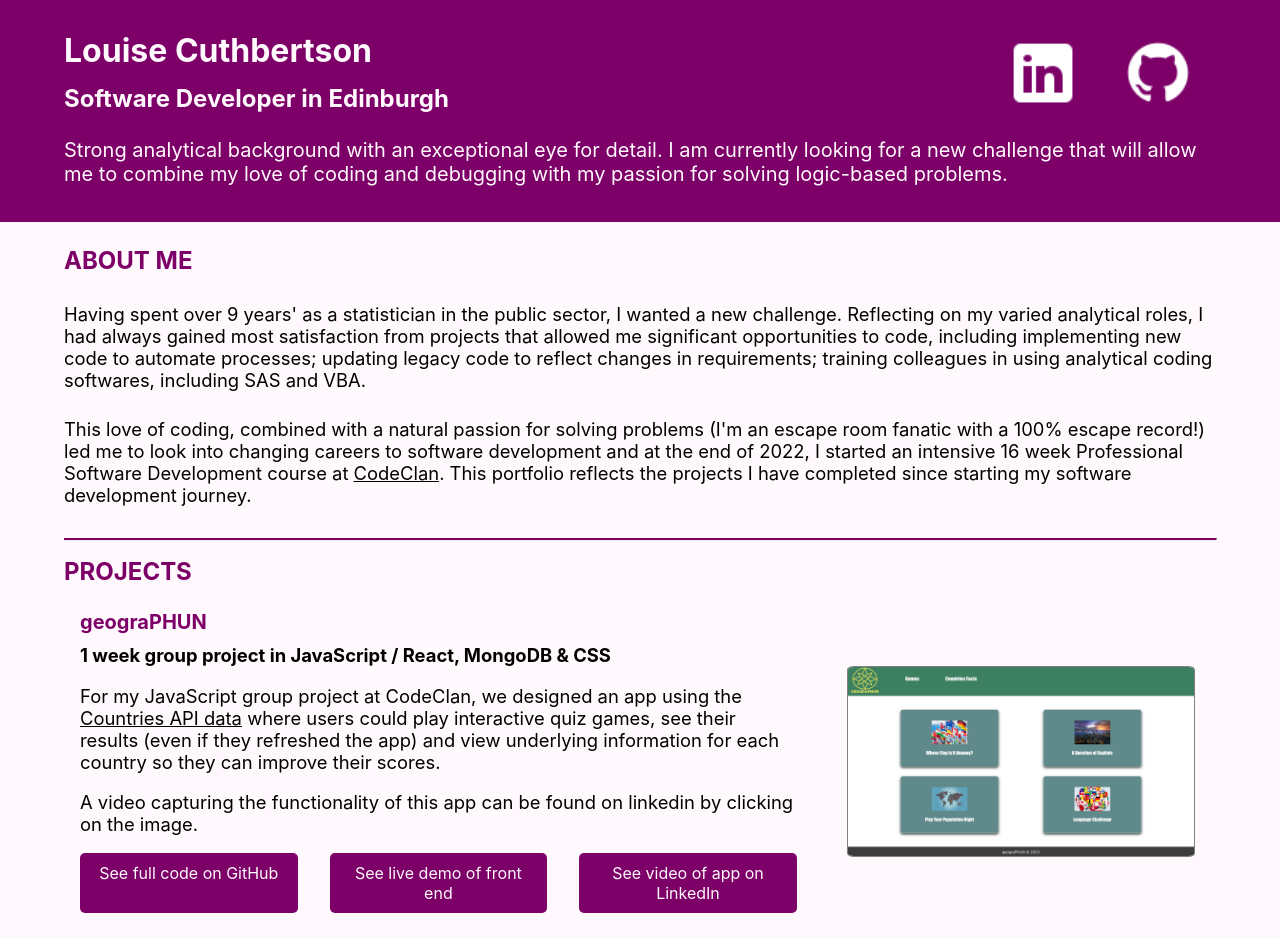
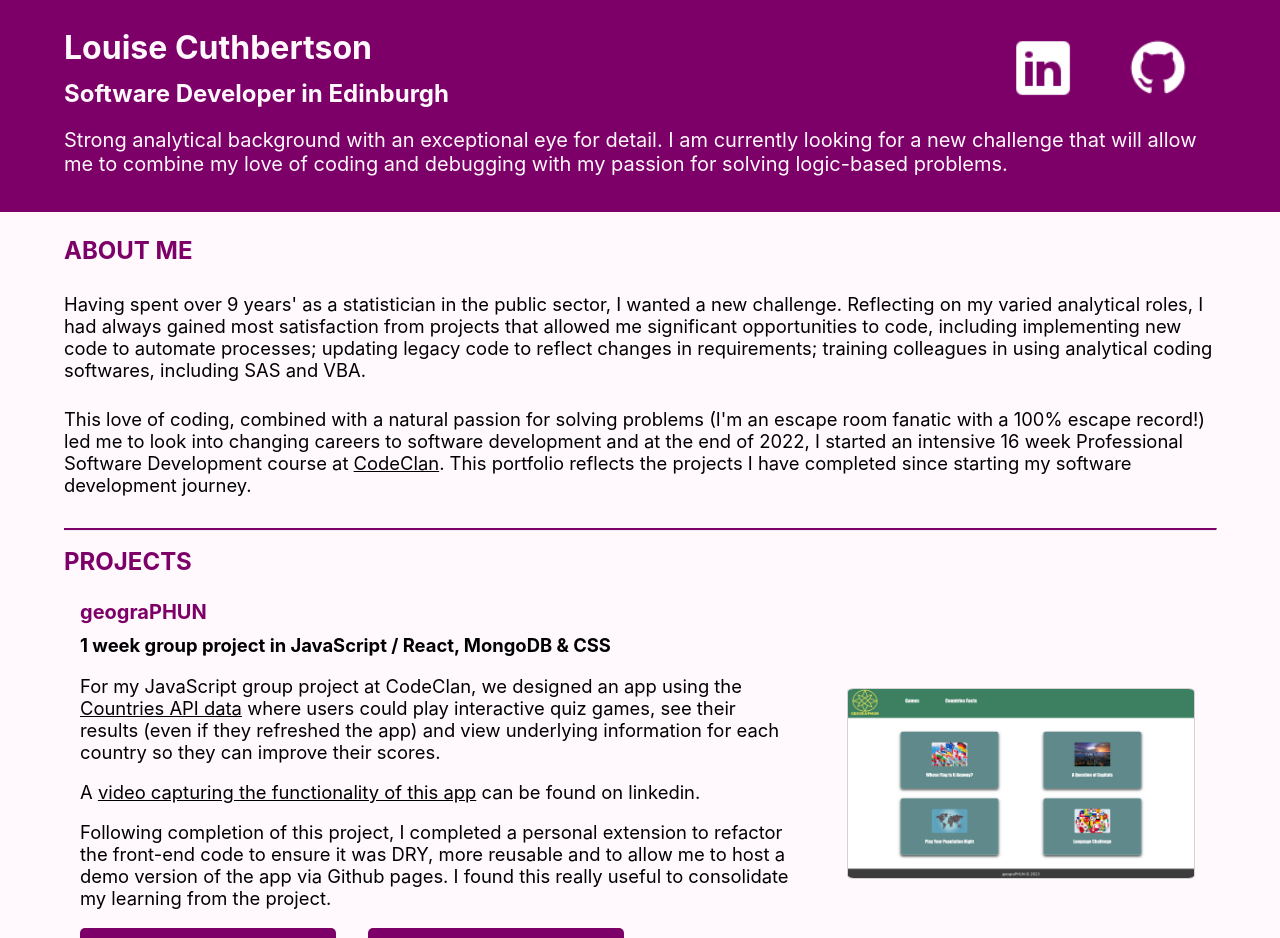
Before and after one commit to louise3112/portfolio_app, a React (Create React App) app: page / in a window 1280 px wide. Shown: the top 938 px of the page. Built offline with nearby package versions, Linux system fonts and the light colour scheme.

Commit message:
updated button css and link text

```diff
--- a/src/components/Header.js
+++ b/src/components/Header.js
@@ -53,11 +53,21 @@ const HeaderLinkedin = styled.a`
     align-items: center;
 `
 
+const LinkedinImg = styled.img`
+    height: 4em;
+    width: 4em;
+`
+
 const HeaderGithub = styled.a`
     grid-area: github;
     display: flex;
     justify-content: center;
     align-items: center;
+`
+
+const GithubImg = styled.img`
+    height: 5em;
+    width: 5em;
 `
 
 const HeaderText = styled.p`
@@ -75,8 +85,8 @@ const Header = () => {
             <Heading>Louise Cuthbertson </Heading>
             <SubHeading>Software Developer in Edinburgh</SubHeading>
 
-            <HeaderLinkedin href="https://www.linkedin.com/in/louise3112" target="_blank"><img src={linkedinIcon} height="70em" width="70em"/></HeaderLinkedin>
-            <HeaderGithub href="https://github.com/louise3112" target="_blank"><img src={githubIcon} height="90em" width="90em"/></HeaderGithub>
+            <HeaderLinkedin href="https://www.linkedin.com/in/louise3112" target="_blank"><LinkedinImg src={linkedinIcon} /></HeaderLinkedin>
+            <HeaderGithub href="https://github.com/louise3112" target="_blank"><GithubImg src={githubIcon}/></HeaderGithub>
 
             <HeaderText> Strong analytical background with an exceptional eye for detail. I am currently looking for a new challenge that will allow me to combine my love of coding and debugging with my passion for solving logic-based problems. </HeaderText>
 
--- a/src/components/Projects.js
+++ b/src/components/Projects.js
@@ -72,14 +72,21 @@ const TextLinks = styled.a`
 
 const ProjectLinksDiv = styled.div`
     display: flex;
-    justify-content: space-evenly;
+    /* justify-content: space-evenly; */
     column-gap: 2em;
+
+    @media only screen and (max-width: 535px) {
+        flex-direction: column;
+        justify-content: center;
+        align-items: center;
+        row-gap: 0.5em;
+    }
 `
 
 const ProjectLink = styled.a`
     text-decoration: none;
     cursor: pointer;
-    width: 30%;
+    width: 14em;
     text-align: center;
     background-color: #7d0068;
     color: #fff8fc;
@@ -95,7 +102,7 @@ const ProjectImage = styled.img`
     grid-area: image;
     height: auto;
     max-width: 100%;
-    border: 0.5px solid grey;
+    border: 1px solid lightgrey;
     border-radius: 2%;
 
     @media only screen and (max-width: 1000px) {
@@ -129,12 +136,13 @@ const Projects = () => {
                         <ProjectText><b>1 week group project in JavaScript / React, MongoDB & CSS </b></ProjectText>
                         <ProjectText>For my JavaScript group project at CodeClan, we designed an app using the <TextLinks href="https://restcountries.com/#api-endpoints-v3-all" target="_blank">Countries API data</TextLinks> where users could play interactive quiz games, see their results (even if they refreshed the app) and view underlying information for each country so they can improve their scores.</ProjectText>
 
-                        <ProjectText>A video capturing the functionality of this app can be found on linkedin by clicking on the image.</ProjectText>
+                        <ProjectText>A <TextLinks href="https://www.linkedin.com/feed/update/urn:li:activity:7031994797494005762/" target="_blank">video capturing the functionality of this app</TextLinks> can be found on linkedin.</ProjectText>
+
+                        <ProjectText>Following completion of this project, I completed a personal extension to refactor the front-end code to ensure it was DRY, more reusable and to allow me to host a demo version of the app via Github pages. I found this really useful to consolidate my learning from the project.</ProjectText>
 
                         <ProjectLinksDiv>
                             <ProjectLink href="https://github.com/louise3112/countries_quiz" target="_blank">See full code on GitHub</ProjectLink>
-                            <ProjectLink href="https://louise3112.github.io/geographun-demo" target="_blank">See live demo of front end</ProjectLink>
-                            <ProjectLink href="https://www.linkedin.com/feed/update/urn:li:activity:7031994797494005762/" target="_blank">See video of app on LinkedIn</ProjectLink>
+                            <ProjectLink href="https://louise3112.github.io/geographun-demo" target="_blank">Go to front end demo</ProjectLink>
                         </ProjectLinksDiv>
                     </ProjectInfo>
                     <ProjectImage src={countriesQuiz} alt="Screenshot of geograPHUN app"/>
@@ -150,10 +158,9 @@ const Projects = () => {
 
                         <ProjectText>The current version of the app contains a single card game based on the "52 card pick-up" idea. The app has been designed in a way to ensure it is fairly adaptable to being expanded for further card games at a later date.</ProjectText>
 
-                        <ProjectText>A live copy of this app can be accessed by clicking on the image. </ProjectText>
                         <ProjectLinksDiv>
                             <ProjectLink href="https://github.com/louise3112/card_games" target="_blank">See full code on GitHub</ProjectLink>
-                            <ProjectLink href="https://louise3112.github.io/card_games/" target="_blank">See live app</ProjectLink>
+                            <ProjectLink href="https://louise3112.github.io/card_games/" target="_blank">Go to live app</ProjectLink>
                         </ProjectLinksDiv>
                     </ProjectInfo>
                     <ProjectImage src={cardGames} alt="Screenshot of Card Games app"/>
```
